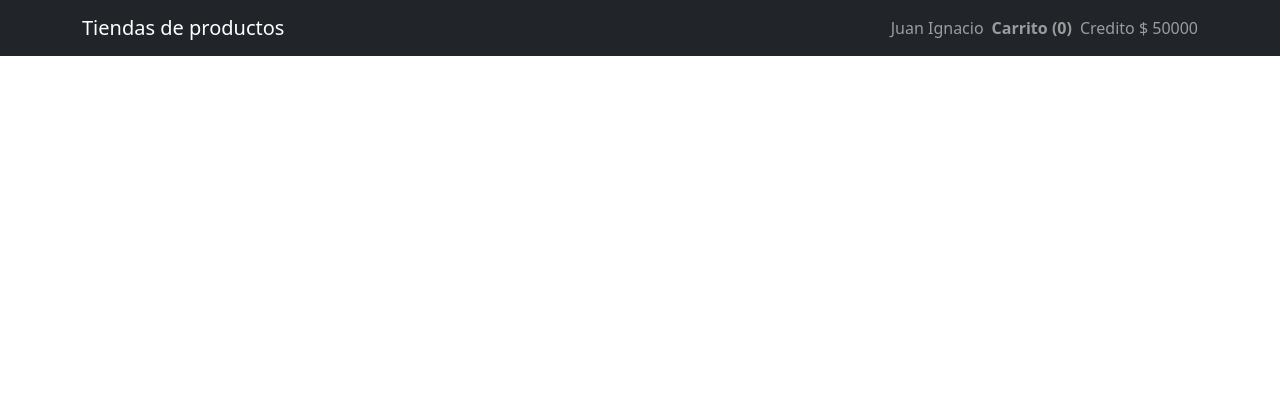
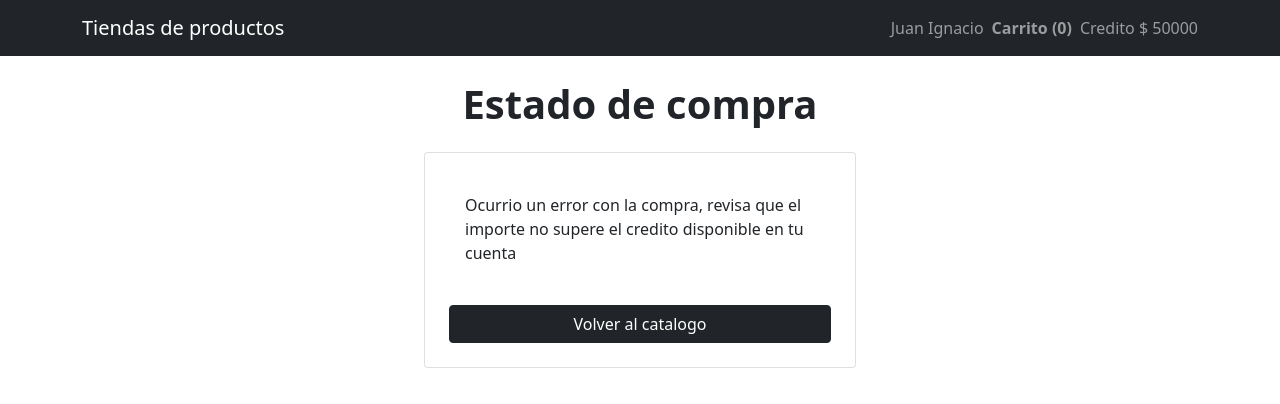
Before and after one commit to DanielVillajuan/ecommerce, a React (Create React App) app: page /status in a window 1280 px wide. Shown: the top 404 px of the page. Built offline with nearby package versions, Linux system fonts and the light colour scheme.

Commit message:
types, componente status al mostrar resultado de compra

```diff
--- /dev/null
+++ b/src/components/Status/index.js
@@ -0,0 +1,35 @@
+import React from "react";
+import { Button, Card, Container } from "react-bootstrap";
+import { useHistory } from "react-router-dom";
+import { ERROR_TEXT, SUCCESS_TEXT } from "../../constants/types";
+
+const Status = ({ location: { state } }) => {
+  const history = useHistory();
+
+  const goHome = () => history.push("/");
+
+  return (
+    <Container style={{ width: "60%" }}>
+      <h1 className="mb-4 mt-4 text-center">
+        <b>Estado de compra</b>
+      </h1>
+      <Container className="mx-auto">
+        <Card className="p-4 mx-auto" style={{ width: "60%" }}>
+          <Card.Body className="mx-auto">
+            <Card.Text>{state ? SUCCESS_TEXT : ERROR_TEXT}</Card.Text>
+          </Card.Body>
+          <Button
+            className="mt-4"
+            style={{ width: "100%" }}
+            variant="dark"
+            onClick={goHome}
+          >
+            Volver al catalogo
+          </Button>
+        </Card>
+      </Container>
+    </Container>
+  );
+};
+
+export default Status;
--- a/src/constants/types.js
+++ b/src/constants/types.js
@@ -2,3 +2,7 @@ export const GET_USER = "GET_USER";
 export const GET_PRODUCTS = "GET_PRODUCTS";
 export const UPDATE_USER = "UPDATE_USER";
 export const ADD_CARRITO = "ADD_CARRITO";
+export const CLEAR_CARRITO = "CLEAR_CARRITO";
+export const SUCCESS_TEXT = "La compra se realizo con exito";
+export const ERROR_TEXT =
+  "Ocurrio un error con la compra, revisa que el importe no supere el credito disponible en tu cuenta";
--- a/src/routes/App.js
+++ b/src/routes/App.js
@@ -1,7 +1,7 @@
 import React from "react";
 import { BrowserRouter, Route, Switch } from "react-router-dom";
 import Carrito from "../components/Carrito";
-import Error from "../components/Error";
+import Status from "../components/Status";
 
 import Home from "../components/Home";
 import Navigation from "../components/Navbar";
@@ -13,7 +13,7 @@ const App = () => {
         <Switch>
           <Route exact path="/" component={Home} />
           <Route exact path="/carrito" component={Carrito} />
-          <Route exact path="/error" component={Error} />
+          <Route exact path="/status" component={Status} />
         </Switch>
       </Navigation>
     </BrowserRouter>
```
